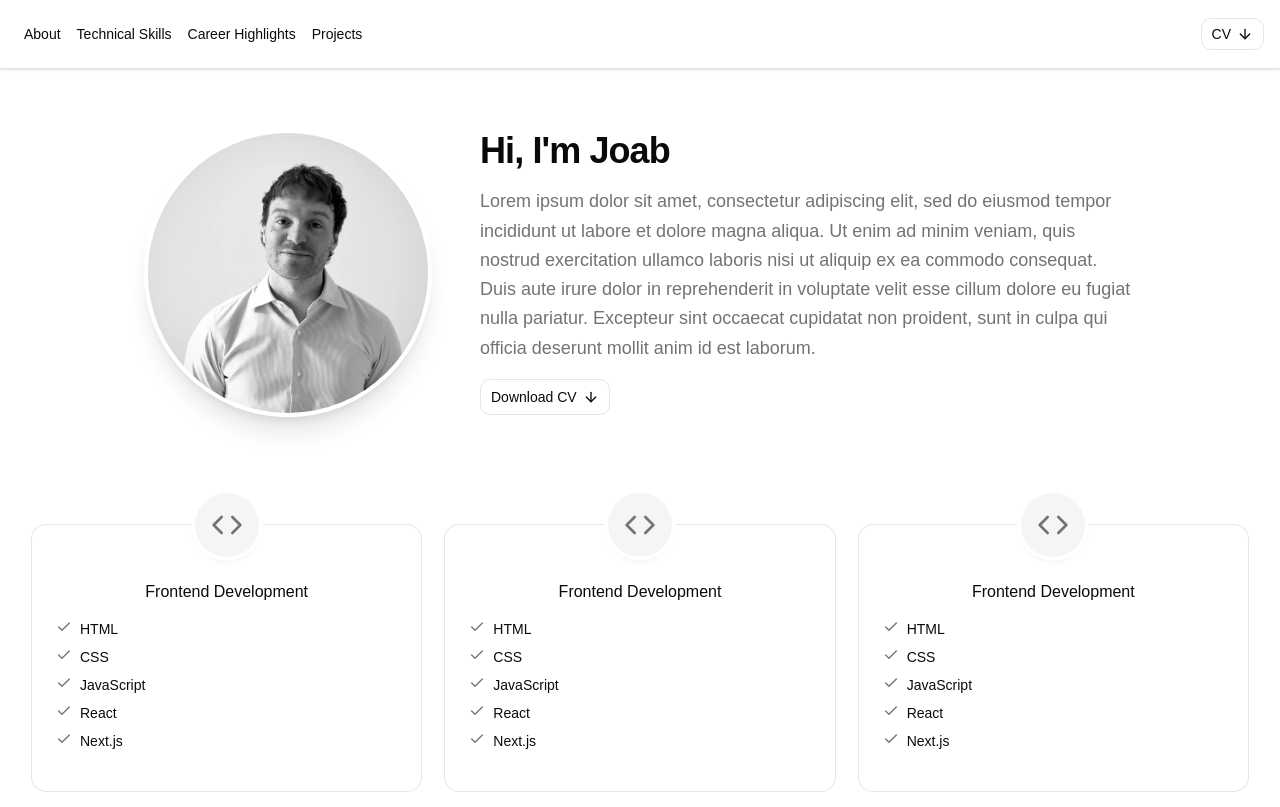
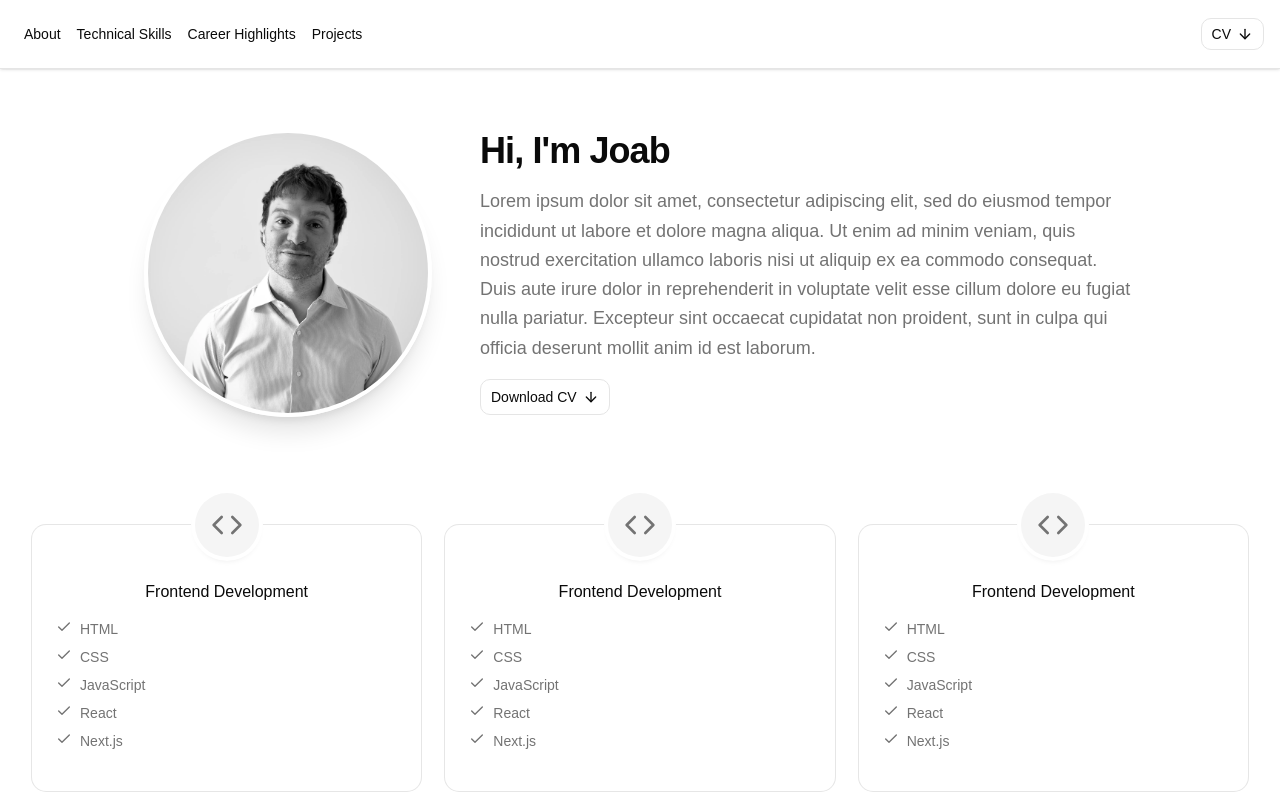
Before and after one commit to JoabFelton138/joab-portfolio, a React (Vite) app in the folder joab-portfolio/: page / in a window 1280 px wide. Built offline with nearby package versions, Linux system fonts and the light colour scheme.

Commit message:
style: adjusted skill style

```diff
--- a/joab-portfolio/src/components/TechnicalSkillsCard.tsx
+++ b/joab-portfolio/src/components/TechnicalSkillsCard.tsx
@@ -20,7 +20,7 @@
                     {skills.map((skill) => (
                     <div key={skill} className="flex gap-2">
                         <Check className="size-4 shrink-0 text-muted-foreground" />
-                        {skill}
+                        <p className="text-sm text-muted-foreground">{skill}</p>
                     </div>
                     ))}
                 </CardContent>
```
